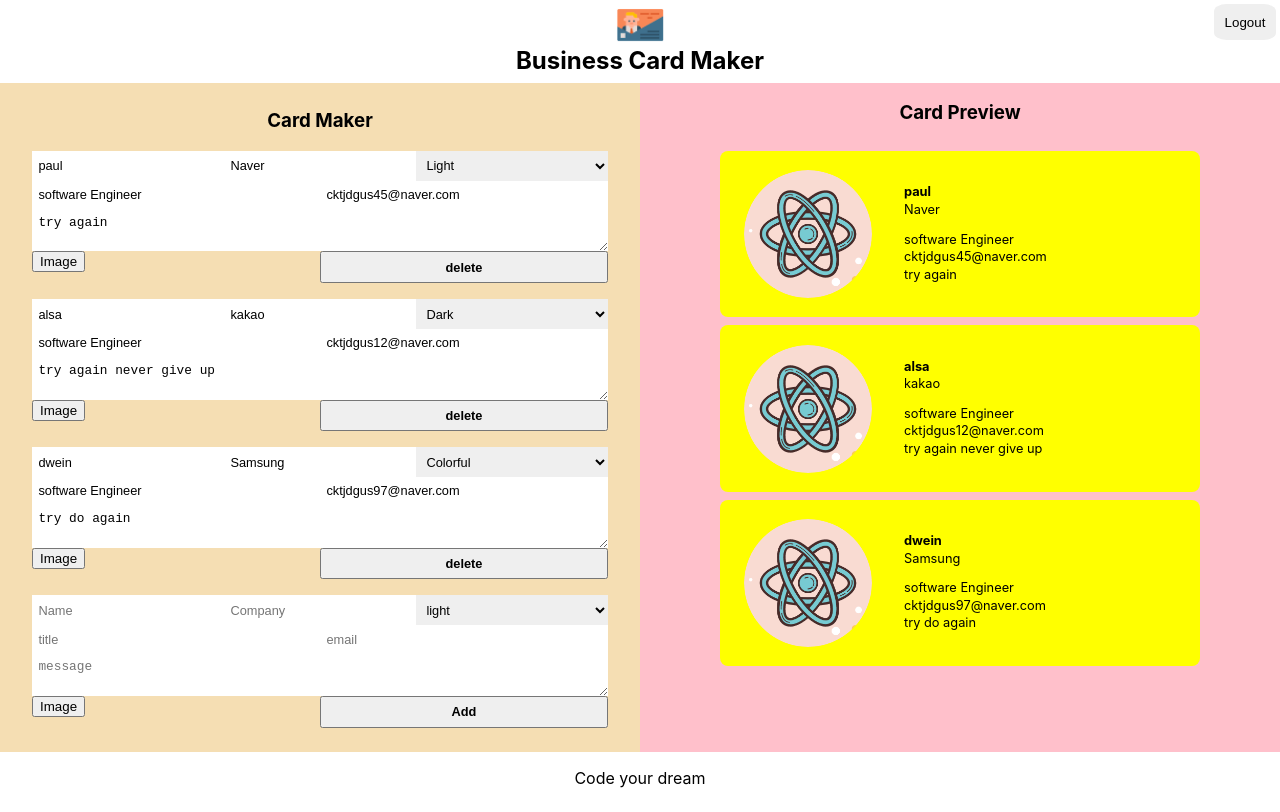
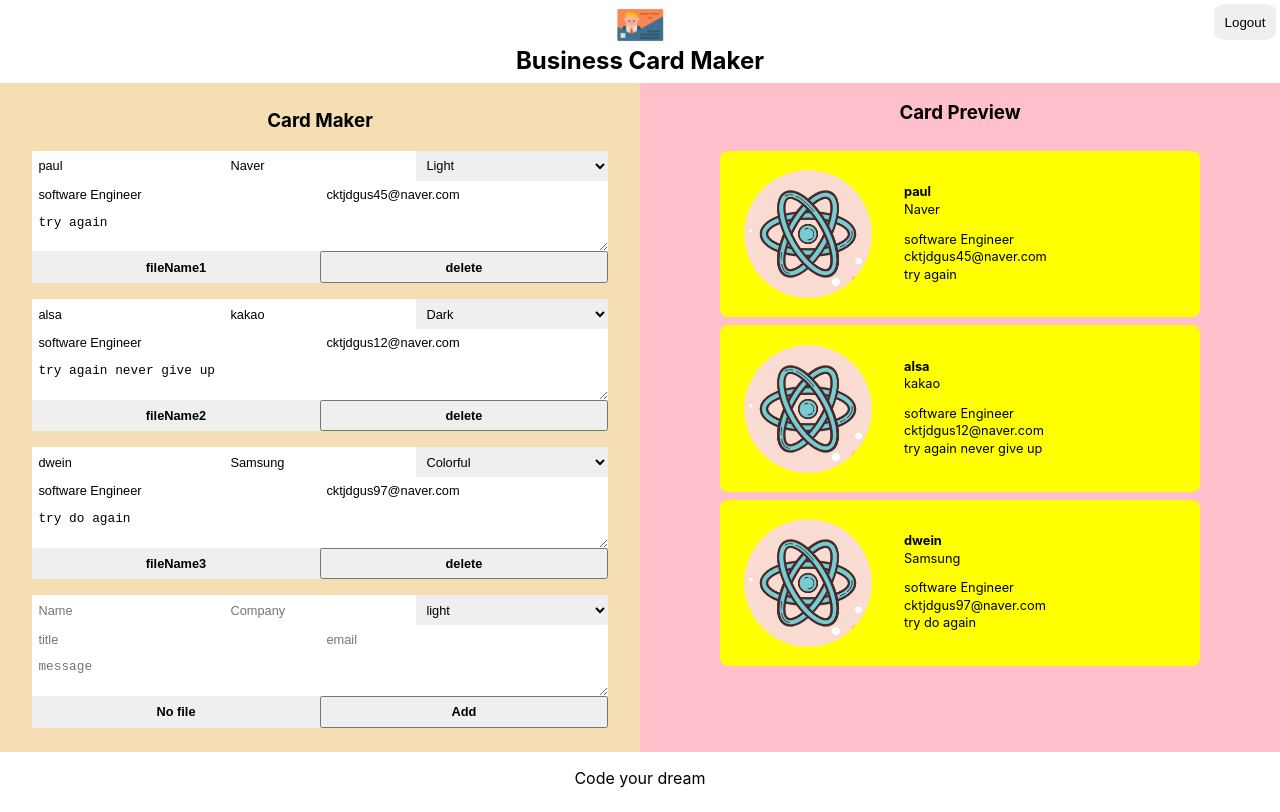
Before and after one commit to cktjdgus45/react-cardmaker, a React (Create React App) app: page /maker in a window 1280 px wide. Built offline with nearby package versions, Linux system fonts and the light colour scheme; no server answers; sample sign-in values are in the browser's storage.

Commit message:
image upload

```diff
--- a/src/app.jsx
+++ b/src/app.jsx
@@ -3,7 +3,7 @@ import styles from './app.module.css';
 import Login from './components/login/login';
 import Maker from './components/maker/maker';
 
-function App({ authService }) {
+function App({ FileInput, authService }) {
   return (
     <div className={styles.app}>
       <BrowserRouter>
@@ -12,7 +12,7 @@ function App({ authService }) {
             <Login authService={authService} />
           </Route>
           <Route exact path="/maker" >
-            <Maker authService={authService}></Maker>
+            <Maker FileInput={FileInput} authService={authService}></Maker>
           </Route>
         </Switch>
       </BrowserRouter>
--- a/src/components/card_add_form/card_add_form.jsx
+++ b/src/components/card_add_form/card_add_form.jsx
@@ -1,9 +1,8 @@
-import React, { useRef } from 'react';
+import React, { useRef, useState } from 'react';
 import Button from '../button/button';
-import ImageFileInput from '../image_file_input.jsx/image_file_input';
 import styles from './card_add_form.module.css';
 
-const CardAddForm = ({ onAdd }) => {
+const CardAddForm = ({ FileInput, onAdd }) => {
     const formRef = useRef();
     const nameRef = useRef();
     const companyRef = useRef();
@@ -11,7 +10,14 @@ const CardAddForm = ({ onAdd }) => {
     const titleRef = useRef();
     const emailRef = useRef();
     const messageRef = useRef();
+    const [file, setFile] = useState({ fileName: null, fileURL: null });
 
+    const onFileChange = file => {
+        setFile({
+            fileName: file.name,
+            fileUrl: file.url
+        })
+    }
     const onSubmit = (event) => {
         event.preventDefault();
         const card = {
@@ -22,10 +28,11 @@ const CardAddForm = ({ onAdd }) => {
             title: titleRef.current.value || '',
             email: emailRef.current.value || '',
             message: messageRef.current.value || '',
-            fileName: '',
-            fileUrl: '',
+            fileName: file.fileName || '',
+            fileUrl: file.fileURL || '',
         }
         formRef.current.reset();
+        setFile({ fileName: null, fileURL: null })
         onAdd(card);
     };
     return (
@@ -64,7 +71,7 @@ const CardAddForm = ({ onAdd }) => {
                 name="message" className=
                 {styles.textarea} placeholder="message"></textarea>
             <div className={styles.fileInput}>
-                <ImageFileInput></ImageFileInput>
+                <FileInput name={file.fileName} onFileChange={onFileChange}></FileInput>
             </div>
             <Button className={styles.button} name='Add' onClick={onSubmit}></Button>
         </form>
--- a/src/components/card_edit_form/card_edit_form.jsx
+++ b/src/components/card_edit_form/card_edit_form.jsx
@@ -1,15 +1,22 @@
 import React from 'react';
 import Button from '../button/button';
-import ImageFileInput from '../image_file_input.jsx/image_file_input';
 import styles from './card_edit_form.module.css';
 
-const CardEditForm = ({ card, updatedCard, deleteCard }) => {
+const CardEditForm = ({ FileInput, card, updatedCard, deleteCard }) => {
     const { name, company, theme, title, email, message, fileName, fileUrl } = card;
     const onSubmit = () => {
         deleteCard(card);
     };
+
+    const onFileChange = file => {
+        updatedCard({
+            ...card,
+            fileName: file.name,
+            fileUrl: file.url
+        })
+    }
+
     const onChange = (event) => {
-        console.log(event)
         if (event.target == null) {
             return;
         }
@@ -32,7 +39,7 @@ const CardEditForm = ({ card, updatedCard, deleteCard }) => {
                 name="company"
                 value={company}
                 onChange={onChange} />
-            <select className={styles.select} name="theme" value={theme}>
+            <select className={styles.select} name="theme" value={theme} onChange={onChange}>
                 <option value="light">Light</option>
                 <option value="dark">Dark</option>
                 <option value="colorful">Colorful</option>
@@ -46,9 +53,9 @@ const CardEditForm = ({ card, updatedCard, deleteCard }) => {
                 name="email"
                 value={email}
                 onChange={onChange} />
-            <textarea name="message" className={styles.textarea} value={message}></textarea>
+            <textarea name="message" className={styles.textarea} value={message} onChange={onChange}></textarea>
             <div className={styles.fileInput}>
-                <ImageFileInput></ImageFileInput>
+                <FileInput name={fileName} onFileChange={onFileChange}></FileInput>
             </div>
             <Button className={styles.button} name='delete' onClick={onSubmit}></Button>
         </form>
--- a/src/components/editor/editor.jsx
+++ b/src/components/editor/editor.jsx
@@ -3,15 +3,19 @@ import styles from './editor.module.css';
 import CardEditForm from '../card_edit_form/card_edit_form';
 import CardAddForm from '../card_add_form/card_add_form';
 
-const Editor = ({ cards, addCard, updatedCard, deleteCard }) => (
+const Editor = ({ FileInput, cards, addCard, updatedCard, deleteCard }) => (
     <section className={styles.editor}>
         <h1 className={styles.title}>Card Maker</h1>
         {
             Object.keys(cards).map(key => (
-                <CardEditForm key={key} card={cards[key]} deleteCard={deleteCard} updatedCard={updatedCard}></CardEditForm>
+                <CardEditForm FileInput={FileInput}
+                    key={key}
+                    card={cards[key]}
+                    deleteCard={deleteCard}
+                    updatedCard={updatedCard}></CardEditForm>
             ))
         }
-        <CardAddForm onAdd={addCard}></CardAddForm>
+        <CardAddForm FileInput={FileInput} onAdd={addCard}></CardAddForm>
     </section>
 );
 
--- a/src/components/image_file_input.jsx/image_file_input.jsx
+++ b/src/components/image_file_input.jsx/image_file_input.jsx
@@ -1,6 +1,27 @@
-import React from 'react';
+import React, { useRef } from 'react';
 import styles from './image_input_file.module.css';
 
-const ImageFileInput = (props) => <button>Image</button>
+const ImageFileInput = ({ imageUploader, name, onFileChange }) => {
+    const inputRef = useRef();
+    const onButtonClick = event => {
+        event.preventDefault();
+        inputRef.current.click();
+    }
+
+    const onChange = async (event) => {
+        const uploaded = await imageUploader.upload(event.target.files[0]);
+        onFileChange({
+            name: uploaded.original_filename,
+            url: uploaded.url,
+        })
+    }
+
+    return (
+        <div className={styles.container}>
+            <input onChange={onChange} className={styles.input} ref={inputRef} type="file" accept="image/*" name="file"></input>
+            <button className={styles.button} onClick={onButtonClick}>{name || 'No file'}</button>
+        </div>
+    )
+}
 
 export default ImageFileInput;
--- a/src/components/image_file_input.jsx/image_input_file.module.css
+++ b/src/components/image_file_input.jsx/image_input_file.module.css
@@ -0,0 +1,25 @@
+@value makerLightGrey from '../../common/colors.css';
+
+.container{
+    width: 100%;
+    height: 100%;
+    display: flex;
+}
+
+.input{
+    display: none;
+}
+
+.button{
+    width: 100%;
+    background-color: makerLightGrey;
+    font-weight: bold;
+    cursor: pointer;
+    border: 0;
+    outline: 0;
+    font-size: 0.8rem;
+}
+
+.button:hover{
+    opacity: 0.8;
+}
--- a/src/components/maker/maker.jsx
+++ b/src/components/maker/maker.jsx
@@ -6,7 +6,7 @@ import Header from '../header/header';
 import Preview from '../preview/preview';
 import styles from './maker.module.css';
 
-const Maker = ({ authService }) => {
+const Maker = ({ authService, FileInput }) => {
     const [cards, setCards] = useState({
         '1': {
             id: '1',
@@ -16,7 +16,7 @@ const Maker = ({ authService }) => {
             title: 'software Engineer',
             email: 'cktjdgus45@naver.com',
             message: 'try again',
-            fileName: 'paul',
+            fileName: 'fileName1',
             fileUrl: ''
         },
         '2': {
@@ -27,7 +27,7 @@ const Maker = ({ authService }) => {
             title: 'software Engineer',
             email: 'cktjdgus12@naver.com',
             message: 'try again never give up',
-            fileName: 'paulasd',
+            fileName: 'fileName2',
             fileUrl: ''
         },
         '3': {
@@ -38,7 +38,7 @@ const Maker = ({ authService }) => {
             title: 'software Engineer',
             email: 'cktjdgus97@naver.com',
             message: 'try do again',
-            fileName: 'paulqwe',
+            fileName: 'fileName3',
             fileUrl: ''
         },
     })
@@ -75,7 +75,11 @@ const Maker = ({ authService }) => {
         <section className={styles.maker}>
             <Header onLogout={onLogout}></Header>
             <div className={styles.container}>
-                <Editor cards={cards} addCard={createOrUpdateCard} updatedCard={createOrUpdateCard} deleteCard={deleteCard}></Editor>
+                <Editor FileInput={FileInput}
+                    cards={cards}
+                    addCard={createOrUpdateCard}
+                    updatedCard={createOrUpdateCard}
+                    deleteCard={deleteCard}></Editor>
                 <Preview cards={cards}></Preview>
             </div>
             <Footer></Footer>
--- a/src/index.js
+++ b/src/index.js
@@ -3,12 +3,16 @@ import ReactDOM from 'react-dom';
 import './index.module.css';
 import App from './app';
 import AuthService from './service/auth_service.js';
+import ImageUploader from './service/image_uploader';
+import ImageFileInput from './components/image_file_input.jsx/image_file_input';
 
 const authService = new AuthService();
+const imageUploader = new ImageUploader();
+const FileInput = props => (<ImageFileInput {...props} imageUploader={imageUploader}></ImageFileInput>)
 
 ReactDOM.render(
   <React.StrictMode>
-    <App authService={authService} />
+    <App authService={authService} FileInput={FileInput} />
   </React.StrictMode>,
   document.getElementById('root')
 );
--- /dev/null
+++ b/src/service/image_uploader.js
@@ -0,0 +1,15 @@
+class ImageUploader {
+    async upload(file) {
+        const url = "https://api.cloudinary.com/v1_1/dp6ovp6ka/image/upload";
+        const data = new FormData();
+        data.append("file", file);
+        data.append("upload_preset", "sayhlhb3");
+        const result = await fetch(url, {
+            method: 'POST',
+            body: data,
+        })
+        return await result.json();
+    }
+}
+
+export default ImageUploader;
```
